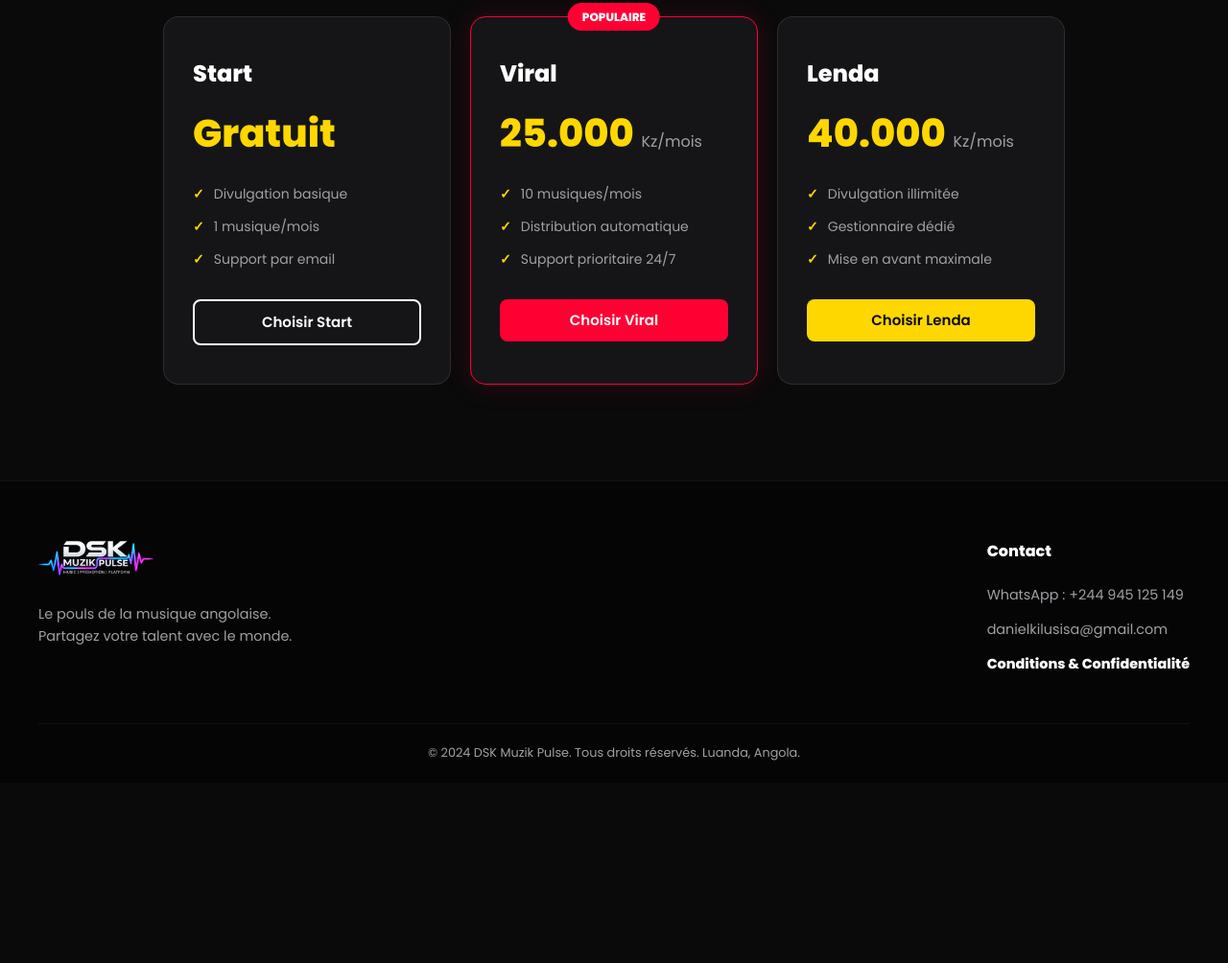
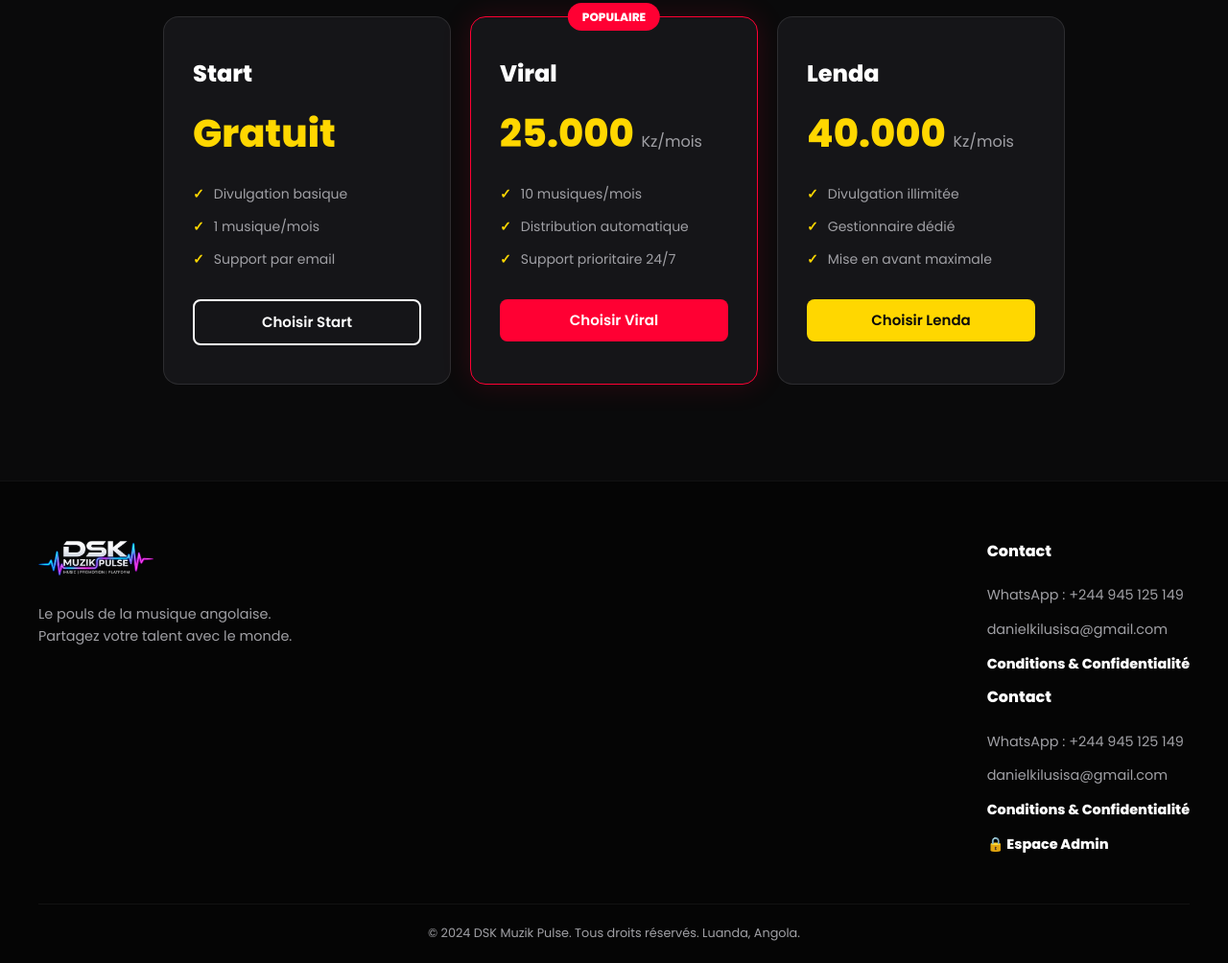
Before and after one commit to Dskilushang/dsk-muzik-pulse, a plain HTML site: page index.html in a window 1280 px wide. Shown: the part 1677-2681 px from the top of the page at 96% size. Before the commit the page ends 2493 px from the top, so only its background shows below. Drawn offline with nearby package versions, Linux system fonts and the light colour scheme; no server answers.

Commit message:
Add admin space link to footer

```diff
--- a/index.html
+++ b/index.html
@@ -188,6 +188,16 @@
                     <li><a href="mailto:danielkilusisa@gmail.com">danielkilusisa@gmail.com</a></li>
                     <li><a href="termos.html" style="color: var(--jaune); font-weight: bold;">Conditions & Confidentialité</a></li>
                 </ul>
+                <div class="footer-col">
+    <h4>Contact</h4>
+    <ul>
+        <li><a href="https://wa.me/244945125149" target="_blank">WhatsApp : +244 945 125 149</a></li>
+        <li><a href="mailto:danielkilusisa@gmail.com">danielkilusisa@gmail.com</a></li>
+        <li><a href="termos.html" style="color: var(--jaune); font-weight: bold;">Conditions & Confidentialité</a></li>
+        <!-- LA NOUVELLE LIGNE EST ICI -->
+        <li><a href="espace-admin.html" style="color: var(--rouge); font-weight: bold;">🔒 Espace Admin</a></li>
+    </ul>
+                </div>
             </div>
         </div>
         <div class="footer-bottom">
```
